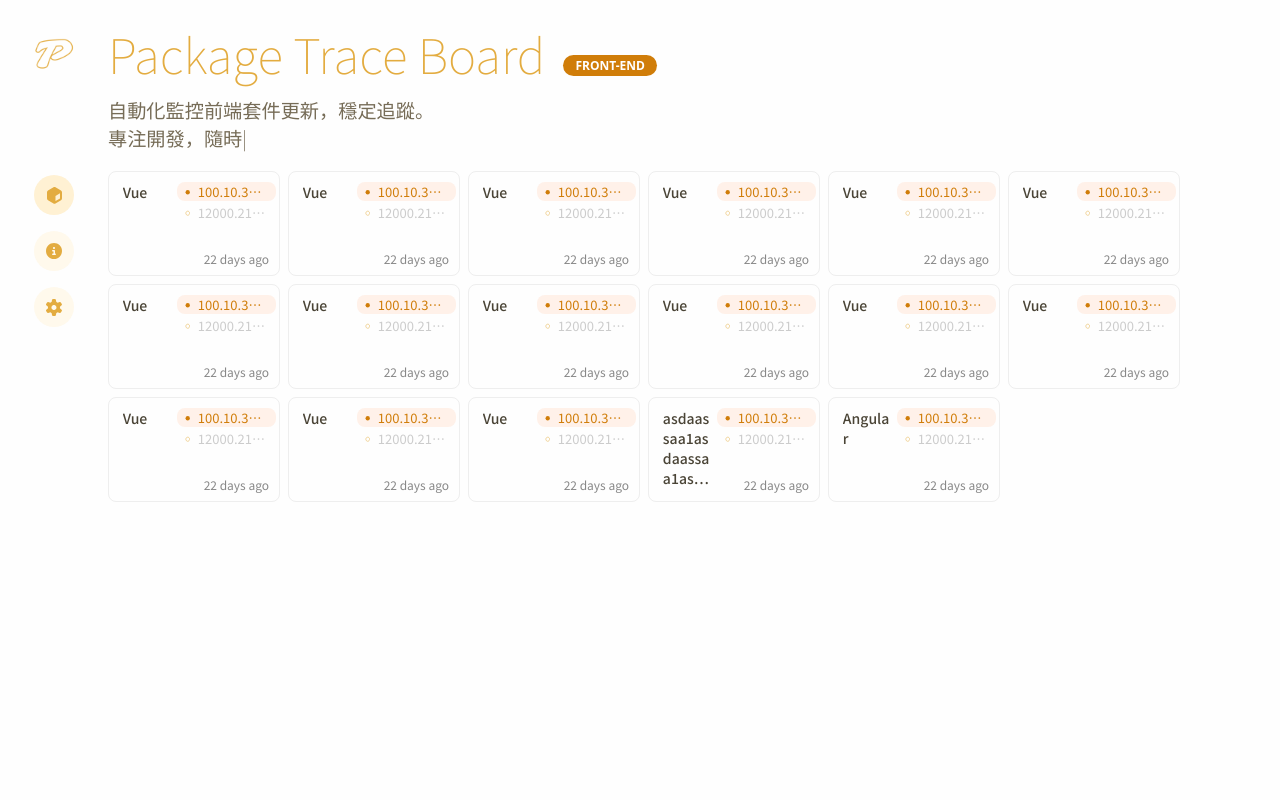
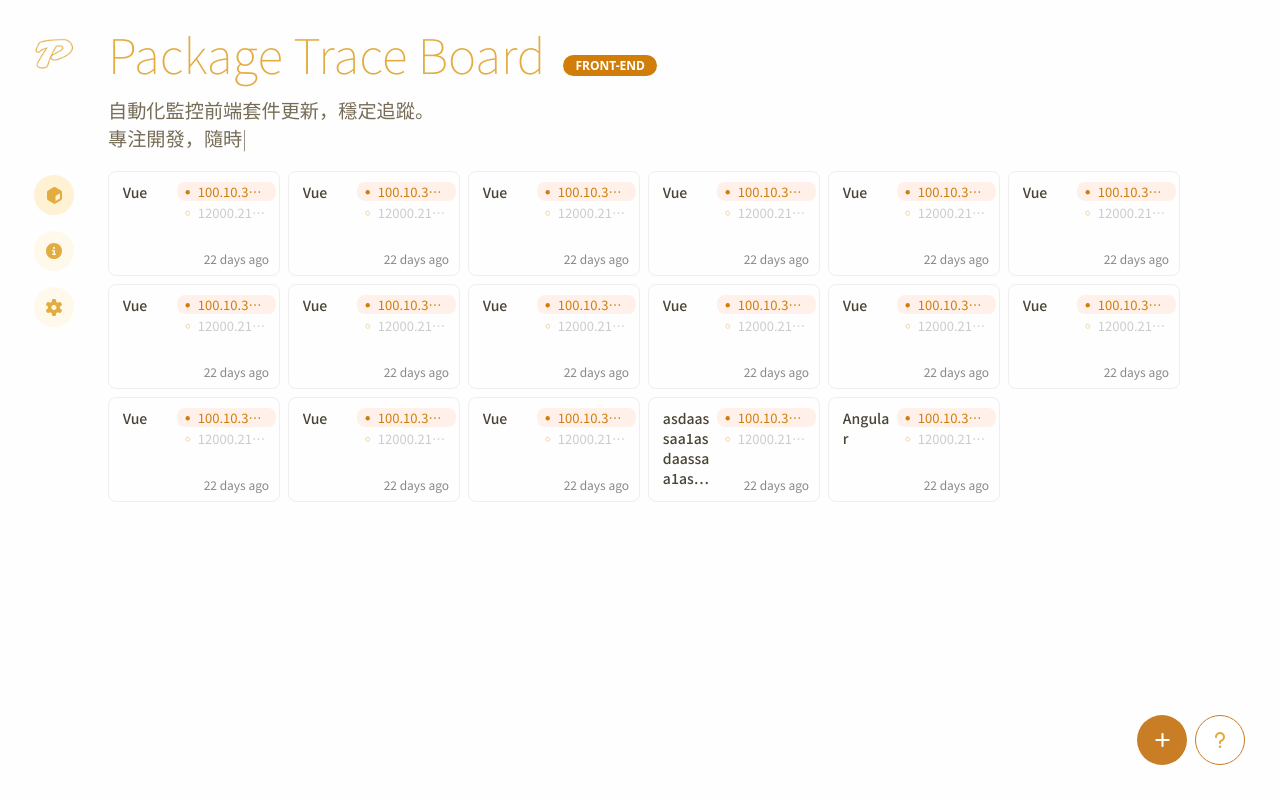
Before and after one commit to yuhsiang237/package-track, a Nuxt app: page /dashboard in a window 1280 px wide. Built offline with nearby package versions, Linux system fonts and the light colour scheme.

Commit message:
feat: add card action button for dashboard

```diff
--- a/app/assets/scss/_custom.scss
+++ b/app/assets/scss/_custom.scss
@@ -1,5 +1,6 @@
 @use "variables" as *;
 // --- dashboard ---
+.dashboard {
   .package-card {
     position: relative;
     width: 172px;
@@ -98,6 +99,15 @@
     flex-wrap: wrap;
     gap: 8px; /* 卡片間距 */
   }
+  .card-action {
+    position: fixed;
+    bottom: 35px;
+    right: 35px;
+    display: flex;
+    gap: 8px;
+  }
+}
+
 // --- ./dashboard ---
 // --- intro ---
 .intro {
--- /dev/null
+++ b/app/components/AddButton.vue
@@ -0,0 +1,49 @@
+<template>
+  <button class="add-btn" @click="handleClick">
+    <svg
+      width="15"
+      height="14"
+      viewBox="0 0 15 14"
+      fill="none"
+      xmlns="http://www.w3.org/2000/svg"
+    >
+      <path
+        d="M8.53061 1C8.53061 0.446875 8.07461 0 7.5102 0C6.94578 0 6.48979 0.446875 6.48979 1V6H1.38775C0.823335 6 0.36734 6.44688 0.36734 7C0.36734 7.55312 0.823335 8 1.38775 8H6.48979V13C6.48979 13.5531 6.94578 14 7.5102 14C8.07461 14 8.53061 13.5531 8.53061 13V8H13.6326C14.1971 8 14.6531 7.55312 14.6531 7C14.6531 6.44688 14.1971 6 13.6326 6H8.53061V1Z"
+        fill="white"
+      />
+    </svg>
+  </button>
+</template>
+
+<script setup>
+const emit = defineEmits(["click"]);
+
+const handleClick = () => {
+  emit("click");
+};
+</script>
+
+<style scoped lang="scss">
+.add-btn {
+  display: inline-flex;
+  align-items: center;
+  justify-content: center;
+  width: 50px;
+  height: 50px;
+  border-radius: 50%;
+  border: none;
+  background-color: #c97d24; // 橘色
+  color: #fff;
+  cursor: pointer;
+  transition: all 0.2s ease;
+
+  &:hover {
+    background-color: #b56f1f;
+    box-shadow: 0 2px 6px rgba(0, 0, 0, 0.15);
+  }
+
+  &:active {
+    transform: scale(0.95);
+  }
+}
+</style>
--- /dev/null
+++ b/app/components/HelpButton.vue
@@ -0,0 +1,49 @@
+<template>
+  <button class="help-btn" @click="handleClick">
+    <svg
+      width="10"
+      height="16"
+      viewBox="0 0 10 16"
+      fill="none"
+      xmlns="http://www.w3.org/2000/svg"
+    >
+      <path
+        d="M2 5C2 3.34375 3.34375 2 5 2C6.65625 2 8 3.34375 8 5C8 6.33437 7.12813 7.46562 5.92188 7.85625C5.03438 8.14375 4 8.95938 4 10.25V11C4 11.5531 4.44688 12 5 12C5.55312 12 6 11.5531 6 11V10.25C6 10.1969 6.01875 10.1219 6.10938 10.0219C6.20312 9.91875 6.35625 9.81875 6.5375 9.75937C8.54688 9.1125 10 7.22813 10 5C10 2.2375 7.7625 0 5 0C2.2375 0 0 2.2375 0 5C0 5.55312 0.446875 6 1 6C1.55313 6 2 5.55312 2 5ZM5 16C5.69063 16 6.25 15.4406 6.25 14.75C6.25 14.0594 5.69063 13.5 5 13.5C4.30937 13.5 3.75 14.0594 3.75 14.75C3.75 15.4406 4.30937 16 5 16Z"
+        fill="#E3AC40"
+      />
+    </svg>
+  </button>
+</template>
+
+<script setup>
+const emit = defineEmits(["click"]);
+
+const handleClick = () => {
+  emit("click");
+};
+</script>
+
+<style scoped lang="scss">
+.help-btn {
+  display: inline-flex;
+  align-items: center;
+  justify-content: center;
+  width: 50px;
+  height: 50px;
+  border-radius: 50%;
+  border: 1.5px solid #c97d24; // 金橘色框線
+  background-color: #fff;
+  color: #c97d24;
+  cursor: pointer;
+  transition: all 0.2s ease;
+
+  &:hover {
+    background-color: #fff7f0;
+    box-shadow: 0 2px 6px rgba(201, 125, 36, 0.25);
+  }
+
+  &:active {
+    transform: scale(0.95);
+  }
+}
+</style>
--- a/app/pages/dashboard.vue
+++ b/app/pages/dashboard.vue
@@ -1,5 +1,5 @@
 <template>
-  <div>
+  <div class="dashboard">
     <div class="card-container">
       <PackageCard
         v-for="(item, index) in packages"
@@ -9,6 +9,14 @@
         :oldVersion="item.oldVersion"
         :timeAgo="item.timeAgo"
       />
+      <div class="card-action">
+        <div>
+          <AddButton />
+        </div>
+        <div>
+          <HelpButton />
+        </div>
+      </div>
     </div>
   </div>
 </template>
@@ -16,6 +24,8 @@
 <script setup lang="ts">
 import { ref, onMounted } from "vue";
 import PackageCard from "~/components/PackageCard.vue";
+import AddButton from "~/components/AddButton.vue";
+import HelpButton from "~/components/HelpButton.vue";
 
 // 定義卡片資料型別
 interface PackageItem {
```
Lines whose indentation alone changed are shown as unchanged.
